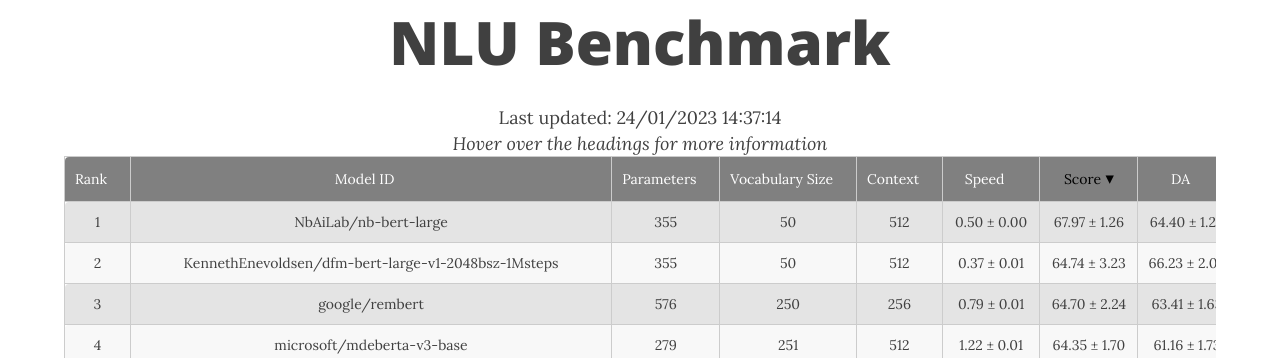
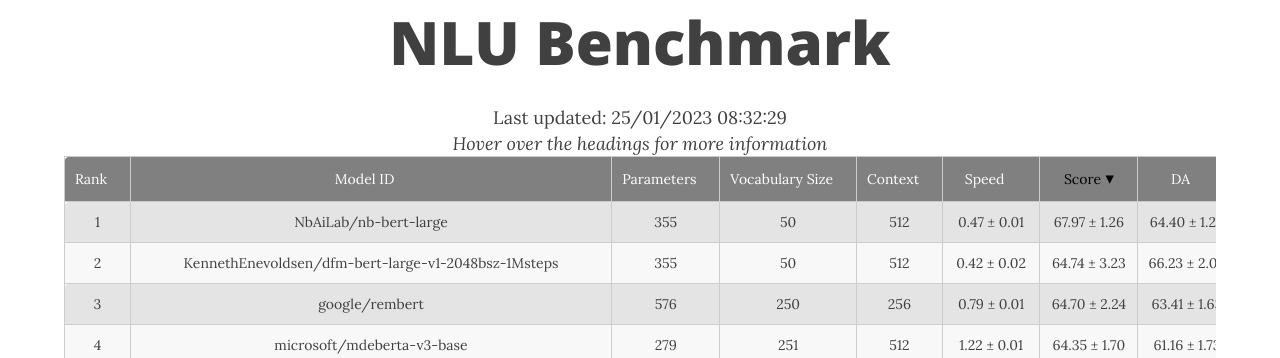
Before and after one commit to ScandEval/scandeval.github.io, a Jekyll site: the page built from nlu-benchmark.md, in a window 1280 px wide. Shown: the part 121-479 px from the top of the page. Built offline with Jekyll 4.4.1, drawn with Linux system fonts in a browser that asks for light colours; nearby versions of some CDN libraries.

Commit message:
feat: Update inference speeds

```diff
--- a/nlu-benchmark.md
+++ b/nlu-benchmark.md
@@ -3,7 +3,7 @@
 title: NLU Benchmark
 ---
 
-<center>Last updated: 24/01/2023 14:37:14</center>
+<center>Last updated: 25/01/2023 08:32:29</center>
 <center><i>Hover over the headings for more information</i></center>
 
 <div class="table-wrapper centered">
@@ -442,7 +442,7 @@
    <td class="num_model_parameters">355</td> <!-- Number of trainable parameters -->
    <td class="vocabulary_size">50</td> <!-- Size of the model's vocabulary -->
    <td class="max_sequence_length">512</td> <!-- Maximum sequence length of the model-->
-   <td class="speed">0.50 ± 0.00</td> <!-- Model inference speed -->
+   <td class="speed">0.47 ± 0.01</td> <!-- Model inference speed -->
    <td class="score"></td> <!-- ScandEval score -->
    <td class="da-score"></td> <!-- Danish score -->
    <td class="no-score"></td> <!-- Norwegian score -->
@@ -2962,7 +2962,7 @@
    <td class="num_model_parameters">355</td> <!-- Number of trainable parameters -->
    <td class="vocabulary_size">50</td> <!-- Size of the model's vocabulary -->
    <td class="max_sequence_length">512</td> <!-- Maximum sequence length of the model-->
-   <td class="speed">0.37 ± 0.01</td> <!-- Model inference speed -->
+   <td class="speed">0.42 ± 0.02</td> <!-- Model inference speed -->
    <td class="score"></td> <!-- ScandEval score -->
    <td class="da-score"></td> <!-- Danish score -->
    <td class="no-score"></td> <!-- Norwegian score -->
```
Also changed, not shown: 1 other file.
